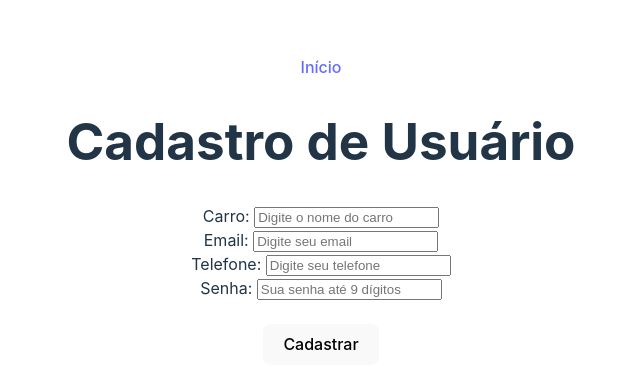
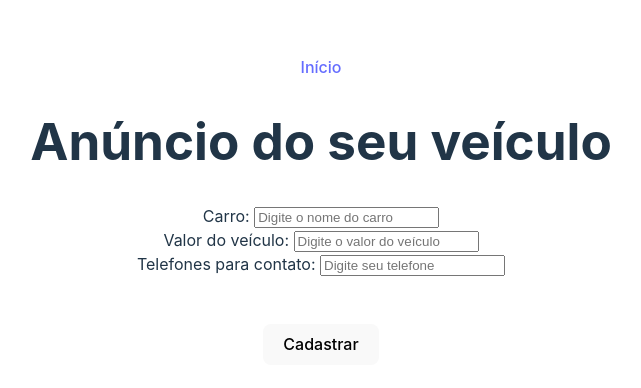
Before and after one commit to LeaelSouza/projeto_SA, a React (Vite) app in the folder vite-project/: page /anuncioCarro in a window 1280 px wide. Shown: the part 190-578 px from the top of the page, without its empty margins (319-960 px from the left). Built offline with nearby package versions, Linux system fonts and the light colour scheme.

Commit message:
Alteração anuncio de carros entrada de dados

```diff
--- a/vite-project/src/telaAnuncios/anuncioCarro/anuncioCarro.jsx
+++ b/vite-project/src/telaAnuncios/anuncioCarro/anuncioCarro.jsx
@@ -18,19 +18,18 @@ function CadastroUsuario(){
     return (
         <>
         <Link to={'/'}>Início</Link>
-        <h1>Cadastro de Usuário</h1>
+        <h1>Anúncio do seu veículo</h1>
 
         <label htmlFor="carro">Carro: </label>
         <input type="text" placeholder="Digite o nome do carro" />
         <br></br>
-        <label htmlFor="email">Email: </label>
-        <input type="text" placeholder="Digite seu email" />
+        <label htmlFor="valor">Valor do veículo: </label>
+        <input type="text" placeholder="Digite o valor do veículo" />
         <br></br>
-        <label htmlFor="telefone">Telefone: </label>
+        <label htmlFor="telefone">Telefones para contato: </label>
         <input type="number" placeholder="Digite seu telefone" />
         <br></br>
-        <label htmlFor="senha">Senha: </label>
-        <input type="password" placeholder="Sua senha até 9 dígitos" />
+        {/*Desenvolver a opção para adicionar foto*/ }
         <br></br>
         <br></br>
         <button onClick={Cadastrar}>Cadastrar</button>
```
